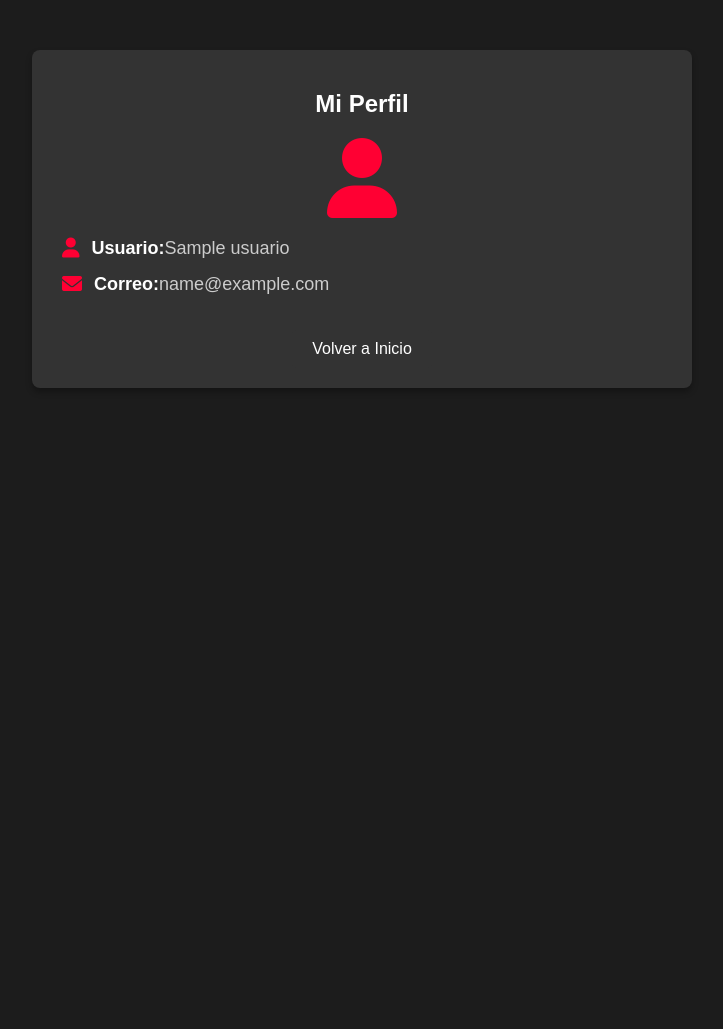
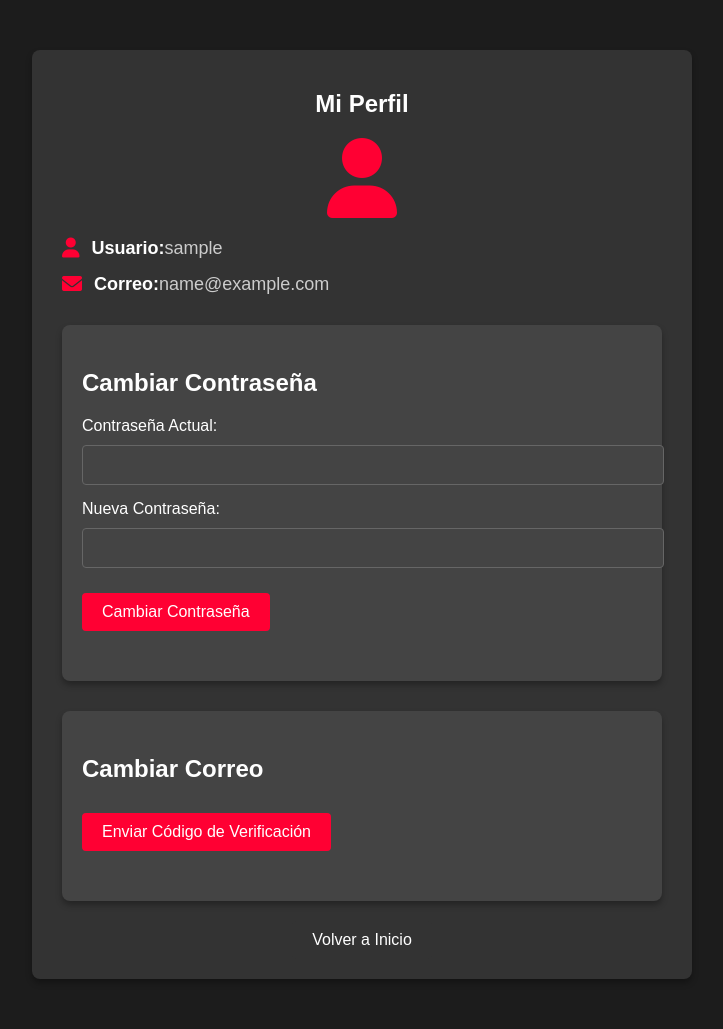
Before and after one commit to Miguel8pp/king-ghost, a Flask app: page /mi_perfil in a window 1280 px wide. Shown: the whole page, without its empty margins (278-1001 px from the left). Before the commit the page ends 388 px from the top, so only its background shows below. Run offline with Flask 3, Linux system fonts and the light colour scheme; the visitor is signed in with stand-in values (Sample User, id 1); a database or web service that is not in the repository returns one stand-in record (values such as "Sample title"); parts of the project's set-up code (start-up, migrations or seed data) failed here and were passed over.

Commit message:
Implementado la lógica para cambiar correo y contraseña con código de verificación

```diff
--- a/app.py
+++ b/app.py
@@ -304,14 +304,54 @@ def logout():
     return redirect(url_for('login'))
 
 # Ruta para mostrar el perfil del usuario
-@app.route('/mi_perfil')
+@app.route('/mi_perfil', methods=['GET', 'POST'])
 def mi_perfil():
     if 'usuario' not in session:
         return redirect(url_for('login'))
 
     usuario = session['usuario']
     user_data = collection.find_one({'usuario': usuario})
-    return render_template('mi_perfil.html', usuario=user_data['usuario'], email=user_data['email'])
+
+    if not user_data:
+        flash("Usuario no encontrado.", "error")
+        return redirect(url_for('login'))
+
+    # Obtener el email del usuario
+    email = user_data.get('email')
+
+    # Si el formulario de cambio de correo ha sido enviado
+    if request.method == 'POST':
+        # Cambiar correo (validar código)
+        if 'verification-code' in request.form and 'new-email' in request.form:
+            codigo_ingresado = request.form['verification-code']
+            nuevo_email = request.form['new-email']
+
+            # Verificamos que el código ingresado sea el correcto
+            if codigo_ingresado != session.get('codigo_verificacion'):
+                flash("El código de verificación es incorrecto.", "error")
+                return redirect(url_for('mi_perfil'))
+
+            # Actualizar el correo en la base de datos
+            collection.update_one({'usuario': usuario}, {'$set': {'email': nuevo_email}})
+            session.pop('codigo_verificacion', None)  # Limpiar el código después de usarlo
+            flash("Correo electrónico actualizado con éxito.", "success")
+            return redirect(url_for('mi_perfil'))
+
+        # Cambiar contraseña (validar)
+        elif 'old-password' in request.form and 'new-password' in request.form:
+            old_password = request.form['old-password']
+            new_password = request.form['new-password']
+
+            # Aquí puedes agregar la lógica de validación de la contraseña
+            if old_password == user_data['password']:  # Suponiendo que la contraseña esté almacenada en texto claro (NO recomendado en producción)
+                collection.update_one({'usuario': usuario}, {'$set': {'password': new_password}})
+                flash("Contraseña cambiada con éxito.", "success")
+            else:
+                flash("La contraseña actual es incorrecta.", "error")
+
+            return redirect(url_for('mi_perfil'))
+
+    return render_template('mi_perfil.html', usuario=usuario, email=email)
 
 # Ruta para recuperar contraseña
 @app.route('/recuperar_contrasena', methods=['GET', 'POST'])
--- a/static/perfil.css
+++ b/static/perfil.css
@@ -18,7 +18,9 @@ body {
     text-align: center;
 }
 
-.profile-container h2 {
+/* Títulos de sección */
+.profile-container h2,
+.profile-container h3 {
     font-size: 24px;
     margin-bottom: 20px;
     color: #fff; /* Título en blanco */
@@ -51,12 +53,89 @@ body {
     color: #fff;  /* Texto destacado en blanco */
 }
 
+/* Estilos para los formularios de cambio de contraseña y correo */
+form {
+    margin-bottom: 30px;
+    text-align: left;
+}
+
+/* Agrupación de los campos del formulario */
+.form-group {
+    margin-bottom: 15px;
+}
+
+/* Estilos para las etiquetas de los campos del formulario */
+label {
+    font-size: 16px;
+    color: #fff;  /* Color blanco para las etiquetas */
+    margin-bottom: 5px;
+    display: block;
+}
+
+/* Estilos para los campos de entrada */
+input[type="password"], input[type="email"], input[type="text"] {
+    width: 100%;
+    padding: 10px;
+    margin-top: 5px;
+    background-color: #444444; /* Fondo más claro para los campos */
+    color: #fff; /* Texto blanco en los campos */
+    border: 1px solid #666; /* Borde gris claro */
+    border-radius: 4px;
+    font-size: 16px;
+}
+
+input[type="password"]:focus, input[type="email"]:focus, input[type="text"]:focus {
+    outline: none;
+    border-color: #ff0033; /* Borde rojo al enfocar */
+}
+
+/* Estilos para los botones */
+button[type="submit"], .btn-back {
+    display: inline-block;
+    background-color: #ff0033; /* Rojo brillante para los botones */
+    color: #fff;
+    padding: 10px 20px;
+    font-size: 16px;
+    border: none;
+    border-radius: 4px;
+    cursor: pointer;
+    transition: background-color 0.3s ease-in-out;
+    margin-top: 10px;
+}
+
+button[type="submit"]:hover, .btn-back:hover {
+    background-color: #cc0022; /* Fondo más oscuro al pasar el ratón */
+}
+
+/* Estilos específicos para los botones de cambiar contraseña y correo */
+.btn-change-password, .btn-change-email, .btn-send-code {
+    background-color: #0099cc; /* Azul para los botones específicos */
+}
+
+.btn-change-password:hover, .btn-change-email:hover, .btn-send-code:hover {
+    background-color: #0077aa; /* Fondo más oscuro al pasar el ratón */
+}
+
+/* Contenedores de cambio de contraseña y correo */
+.change-password, .change-email {
+    margin-top: 30px;
+    background-color: #444444; /* Fondo más claro para las secciones */
+    padding: 20px;
+    border-radius: 8px;
+    box-shadow: 0 4px 6px rgba(0, 0, 0, 0.3);
+    text-align: left;
+}
+
+/* Mostrar el formulario de cambio de correo solo cuando se haya enviado el código */
+#verify-code-form {
+    display: none; /* Inicia oculto */
+}
+
 /* Botón de regreso */
 .btn-back {
-    display: inline-block;
     margin-top: 20px;
     background-color: #333333; /* Fondo oscuro para el botón */
-    color: #fff; /* Texto blanco */
+    color: #fff;
     padding: 10px 20px;
     font-size: 16px;
     text-decoration: none;
--- a/templates/mi_perfil.html
+++ b/templates/mi_perfil.html
@@ -5,16 +5,13 @@
     <meta name="viewport" content="width=device-width, initial-scale=1.0">
     <title>Mi Perfil</title>
     <link rel="stylesheet" href="../static/perfil.css">
-    <!-- Añadir Font Awesome -->
     <link rel="stylesheet" href="https://cdnjs.cloudflare.com/ajax/libs/font-awesome/6.0.0-beta3/css/all.min.css">
 </head>
 <body>
     <div class="profile-container">
         <h2>Mi Perfil</h2>
-        <!-- Ícono de usuario en grande -->
         <i class="fas fa-user profile-icon"></i>
 
-        <!-- Información del usuario -->
         <div class="profile-item">
             <i class="fas fa-user"></i>
             <span>Usuario:</span> {{ usuario }}
@@ -24,8 +21,57 @@
             <span>Correo:</span> {{ email }}
         </div>
 
-        <!-- Botón para volver al inicio -->
+        <!-- Cambiar Contraseña -->
+        <div class="change-password">
+            <h3>Cambiar Contraseña</h3>
+            <form action="/cambiar_contraseña" method="POST">
+                <div class="form-group">
+                    <label for="old-password">Contraseña Actual:</label>
+                    <input type="password" id="old-password" name="old-password" required>
+                </div>
+                <div class="form-group">
+                    <label for="new-password">Nueva Contraseña:</label>
+                    <input type="password" id="new-password" name="new-password" required>
+                </div>
+                <button type="submit" class="btn-change-password">Cambiar Contraseña</button>
+            </form>
+        </div>
+
+        <!-- Cambiar Correo -->
+        <div class="change-email">
+            <h3>Cambiar Correo</h3>
+            <form action="/enviar_codigo_correo" method="POST">
+                <button type="submit" class="btn-send-code">Enviar Código de Verificación</button>
+            </form>
+
+            <!-- Solo mostrar este formulario si el código ha sido enviado -->
+            <div id="verify-code-form" style="display:none;">
+                <h4>Ingresa el código de verificación:</h4>
+                <form action="/cambiar_correo" method="POST">
+                    <div class="form-group">
+                        <label for="verification-code">Código de Verificación:</label>
+                        <input type="text" id="verification-code" name="verification-code" required>
+                    </div>
+                    <div class="form-group">
+                        <label for="new-email">Nuevo Correo:</label>
+                        <input type="email" id="new-email" name="new-email" required>
+                    </div>
+                    <button type="submit" class="btn-change-email">Cambiar Correo</button>
+                </form>
+            </div>
+        </div>
+
         <a href="/pagina_principal" class="btn-back">Volver a Inicio</a>
     </div>
+
+    <script>
+        document.querySelector('.btn-send-code').addEventListener('click', function (e) {
+            e.preventDefault();
+            // Aquí simula el envío del código
+            alert('Código de verificación enviado al correo.');
+            // Mostrar el formulario para ingresar el código de verificación
+            document.getElementById('verify-code-form').style.display = 'block';
+        });
+    </script>
 </body>
 </html>
```
